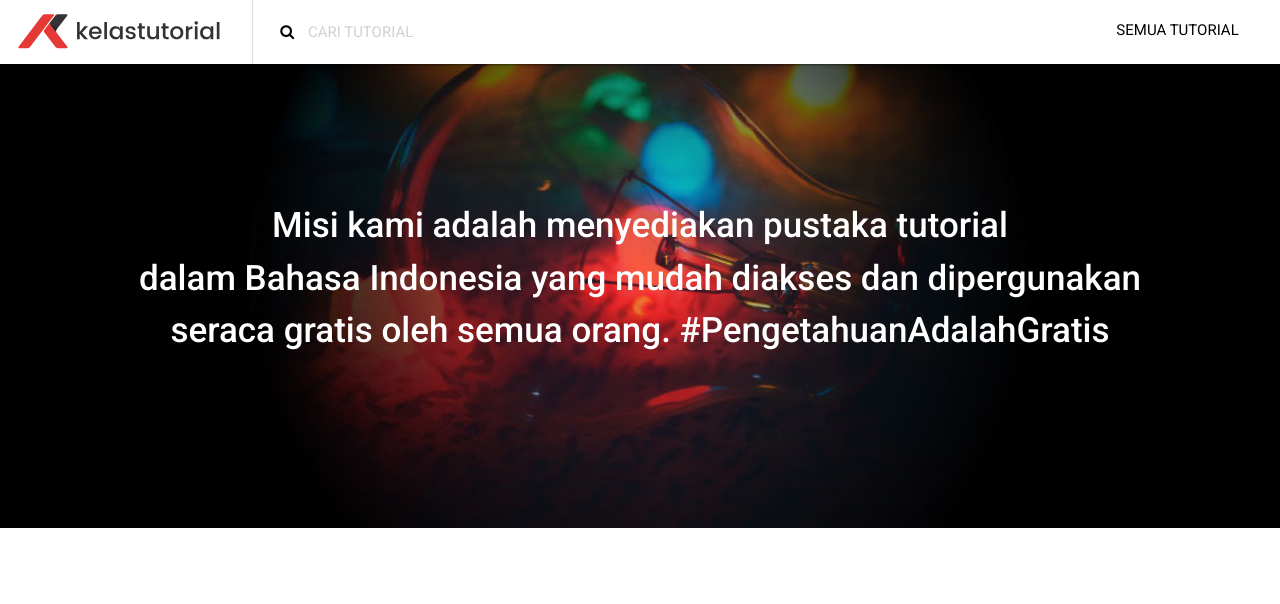
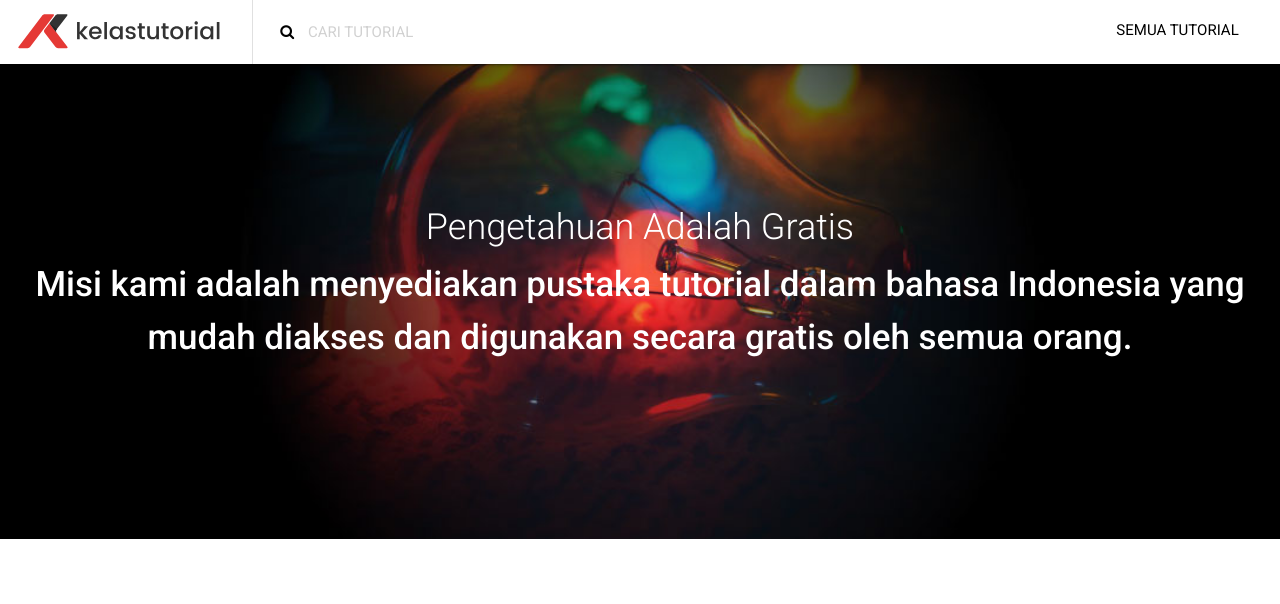
Before and after one commit to kelastutorial/kelastutorial-web-app, a CodeIgniter app: page /database/index.php/pages/about in a window 1280 px wide. Shown: the top 604 px of the page. Run offline with CodeIgniter, Linux system fonts and the light colour scheme; data that the repository does not hold is empty; some libraries are stand-ins or nearby versions.

Commit message:
update about page

```diff
--- a/application/views/pages/about.php
+++ b/application/views/pages/about.php
@@ -1,5 +1,8 @@
 
-        <div style="margin-top:0;height:auto;background-image: url('https://kelastutorial.com/images/about-kelastutorial-mission.jpg');background-color: #000;background-size: cover;background-position:center;padding:200px 20px 170px 20px;text-align:center;color:#fff;font-size:35px;font-weight:500"><span>Misi kami adalah menyediakan pustaka tutorial<br/> dalam Bahasa Indonesia yang mudah diakses dan dipergunakan<br/>seraca gratis oleh semua orang. #PengetahuanAdalahGratis</span></div>
+        <div style="margin-top:0;height:auto;background-image: url('https://kelastutorial.com/images/about-kelastutorial-mission.jpg');background-color: #000;background-size: cover;background-position:center;padding:200px 20px 170px 20px;text-align:center;color:#fff;font-size:35px;font-weight:500">
+            <p style="font-size:36px;font-weight:300;margin:0;">Pengetahuan Adalah Gratis</p>
+            <p style="margin:5px 0 5px 0;">Misi kami adalah menyediakan pustaka tutorial dalam bahasa Indonesia yang mudah diakses dan digunakan secara gratis oleh semua orang.</p>
+        </div>
         <div class="container" style="height:600px;text-align:center">
             <div class="row">
                  </div>
--- a/test.txt
+++ b/test.txt
@@ -16,3 +16,6 @@ Referensi header/nav aboug page, dll :
 
 
 - Redirect disallow character to 404 not found
+
+Image design ref :
+- http://www.owendavey.com/Pallet-Magazine-Issue-3
```
